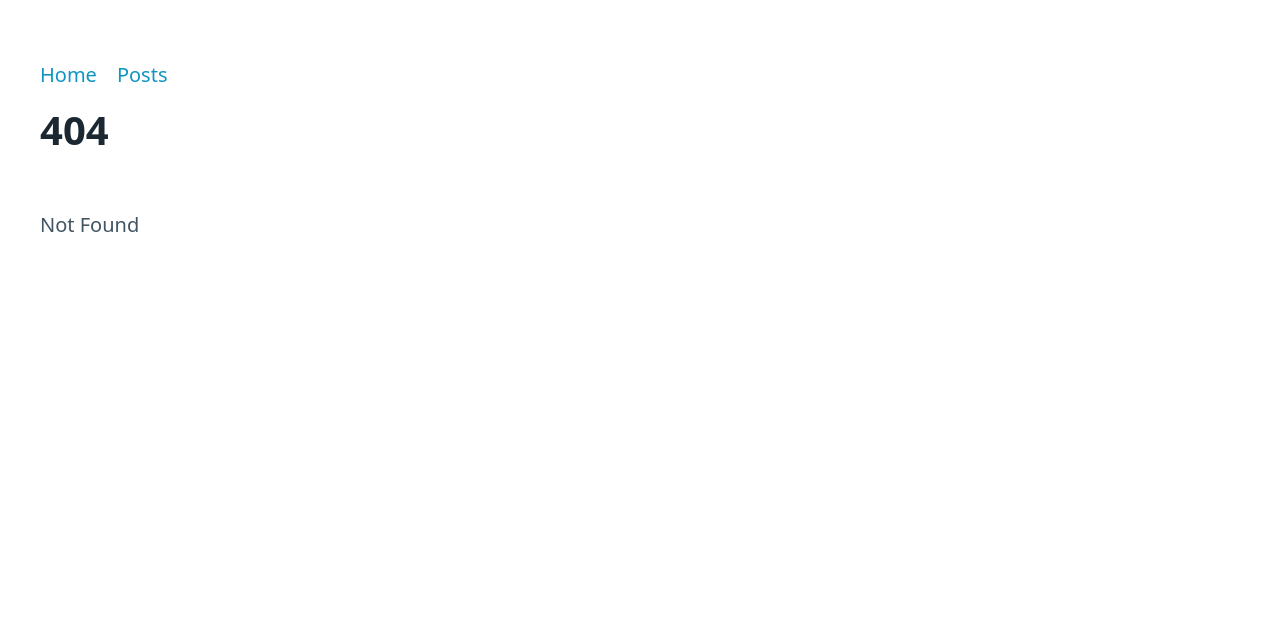
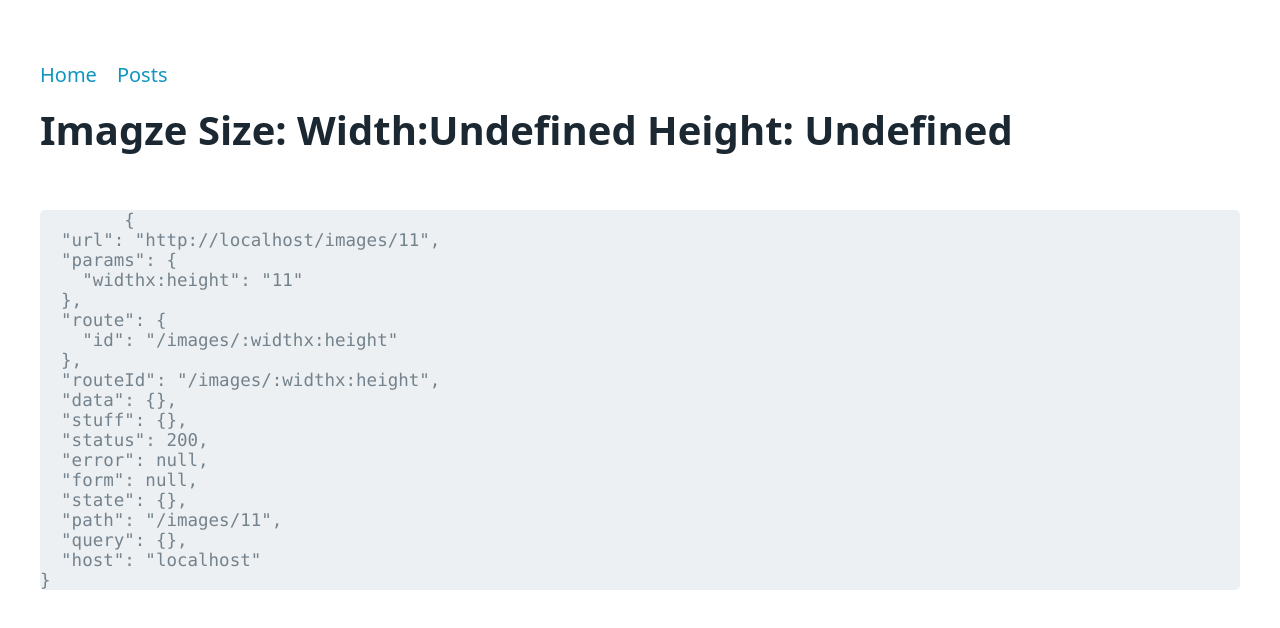
Before and after one commit to clshu/svelt-joy, a SvelteKit app: page /images/11 in a window 1280 px wide. Before the commit this address had no page. Shown: the top 628 px of the page. Built offline with nearby package versions, Linux system fonts and the light colour scheme.

Commit message:
Route /images/[width]x[height]

```diff
--- /dev/null
+++ b/src/routes/images/[width]x[height]/+page.svelte
@@ -0,0 +1,13 @@
+<script lang="ts">
+	// import type { PageData } from './$types';
+	import { page } from '$app/stores';
+
+	let { width, height } = $page.params;
+	// export let data: PageData;
+</script>
+
+<h1>Imagze size: width:{width} height: {height}</h1>
+
+<pre>
+        {JSON.stringify($page, null, 2)}
+</pre>
```
Also changed, not shown: src/routes/posts/+error.svelte (deleted, +0 -11 lines), src/routes/posts/+page.ts (deleted, +0 -8 lines).
